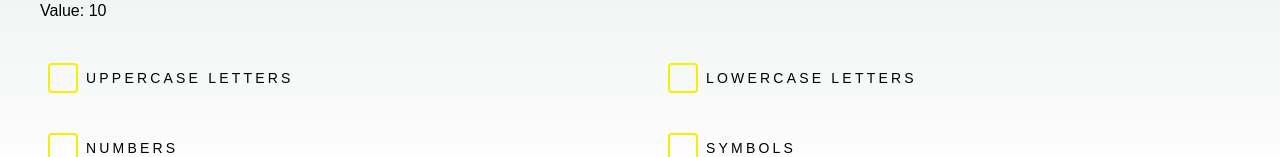
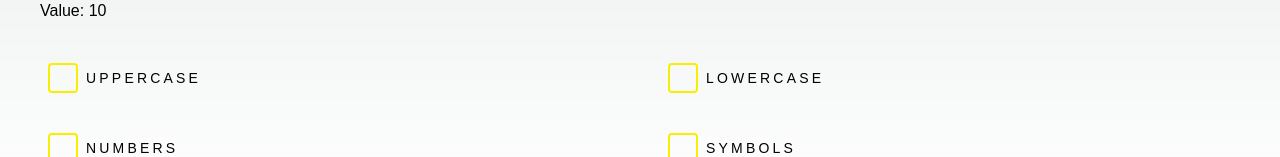
Before and after one commit to danielgen01/pw-generator, a Next.js app: page / in a window 1280 px wide. Shown: the part 481-638 px from the top of the page. Built offline with nearby package versions, Linux system fonts and the light colour scheme; a web font is replaced by a local one.

Commit message:
change label for each checkbox

```diff
--- a/app/components/Hero/Hero.tsx
+++ b/app/components/Hero/Hero.tsx
@@ -34,8 +34,8 @@ const Hero: React.FC = () => {
 			</div>
 
 			<div className="checkboxes grid grid-cols-2 w-full gap-10 ">
-				<CheckBox label="uppercase letters" onChange={handleCheckboxChange} />
-				<CheckBox label="lowercase letters" onChange={handleCheckboxChange} />
+				<CheckBox label="uppercase" onChange={handleCheckboxChange} />
+				<CheckBox label="lowercase" onChange={handleCheckboxChange} />
 				<CheckBox label="Numbers" onChange={handleCheckboxChange} />
 				<CheckBox label="Symbols" onChange={handleCheckboxChange} />
 			</div>
```
